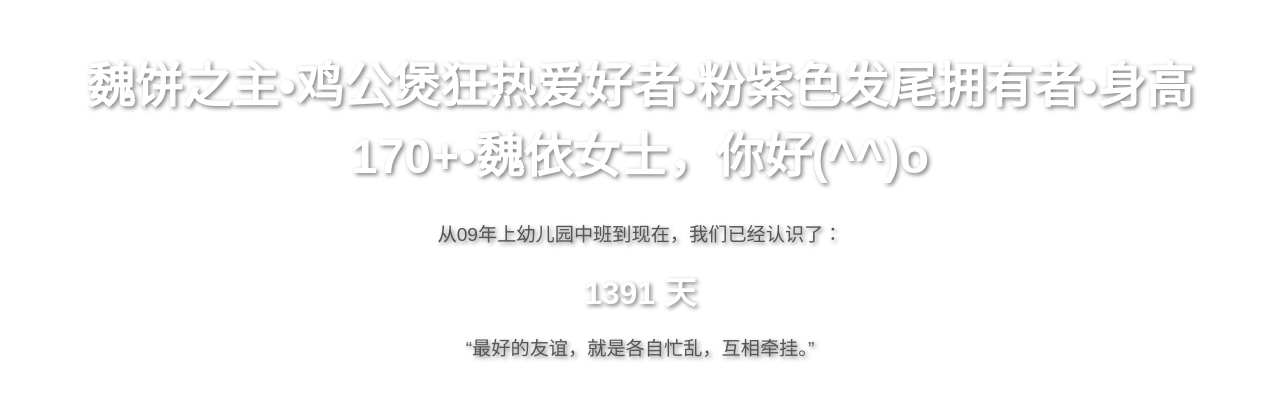
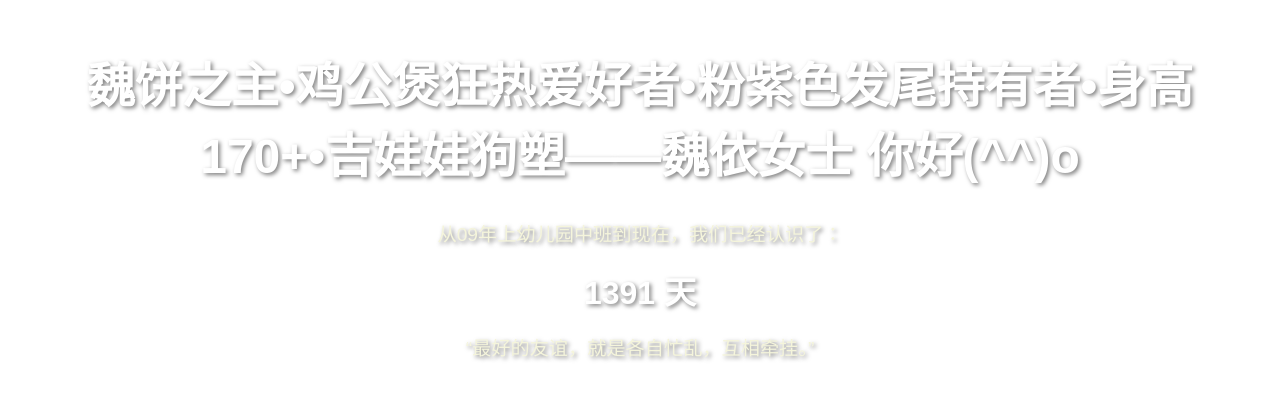
Before and after one commit to boruru1207-netizen/Me-U, a plain HTML site: page index.html in a window 1280 px wide. Shown: the part 145-544 px from the top of the page. Drawn offline with Linux system fonts and the light colour scheme.

Commit message:
Update index.html

```diff
--- a/index.html
+++ b/index.html
@@ -23,13 +23,14 @@
     margin-top: 15vh;
 }
         h1 { font-size: 3em; }
-        p { font-size: 1.2em; color: #555; }
+        p { font-size: 1.2em; color: #f5f5dc; }
         .timer { font-weight: bold; font-size: 2em; margin: 20px; }
     </style>
 </head>
 <body>
     <div class="container">
-        <h1>魏饼之主•鸡公煲狂热爱好者•粉紫色发尾拥有者•身高170+•魏依女士，你好(^^)o</h1>
+        <h1>魏饼之主•鸡公煲狂热爱好者•粉紫色发尾持有者•身高170+•吉娃娃狗塑——魏依女士
+            你好(^^)o</h1>
         <p>从09年上幼儿园中班到现在，我们已经认识了：</p>
         <div class="timer" id="timer">加载中...</div>
         <p>“最好的友谊，就是各自忙乱，互相牵挂。”</p>
```
